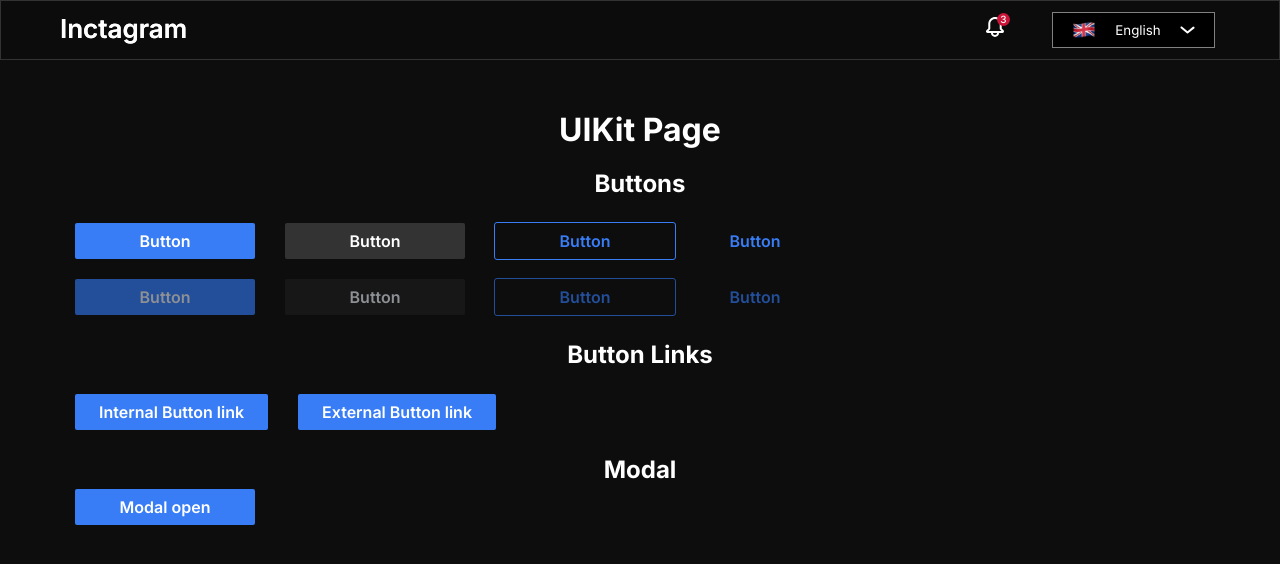
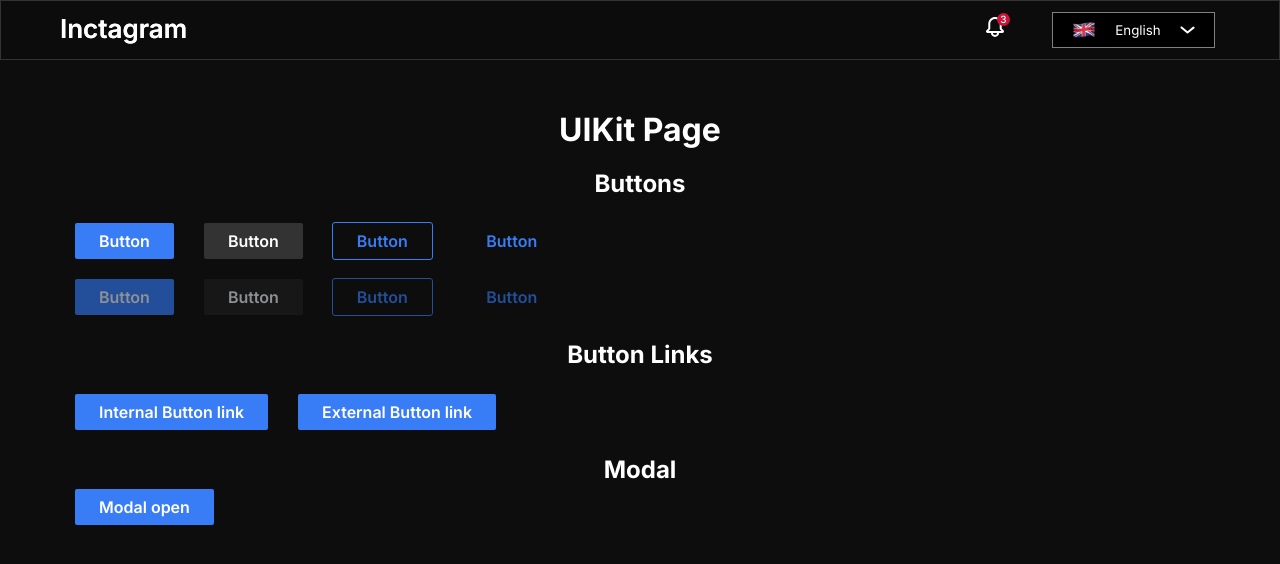
Before and after one commit to FightersForJustice/inctagram, a Next.js app: page /dev/ui-kit in a window 1280 px wide. Shown: the top 564 px of the page. Built offline with nearby package versions, Linux system fonts and the light colour scheme.

Commit message:
fix: Button default size

```diff
--- a/@ui/ui-kit/Button/Button.module.scss
+++ b/@ui/ui-kit/Button/Button.module.scss
@@ -4,7 +4,7 @@
   position: relative;
   display: inline-block;
   box-sizing: border-box;
-  min-width: 180px;
+  width: auto;
   height: 36px;
   padding: 6px 24px;
   margin: 5px;
```
